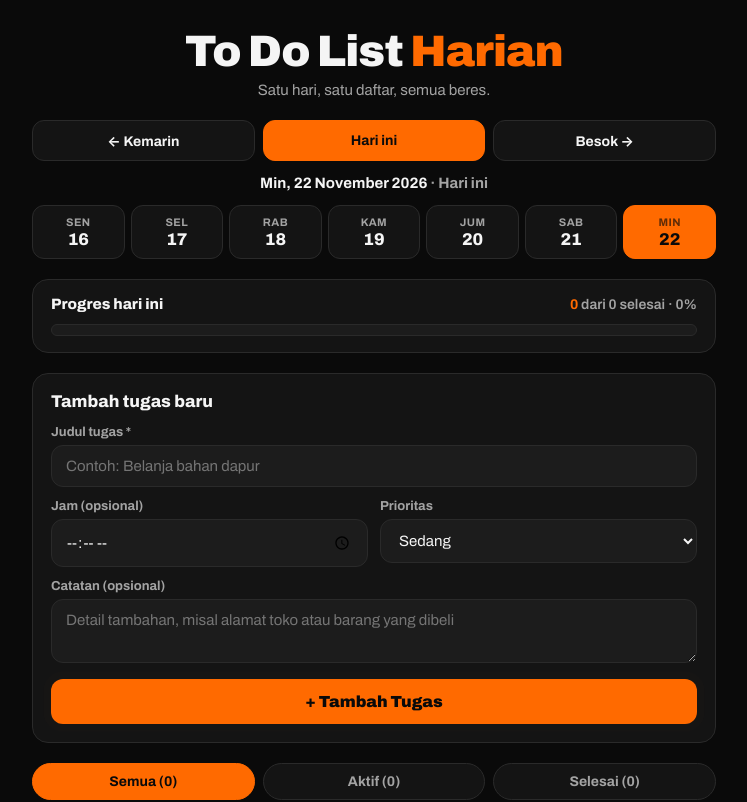
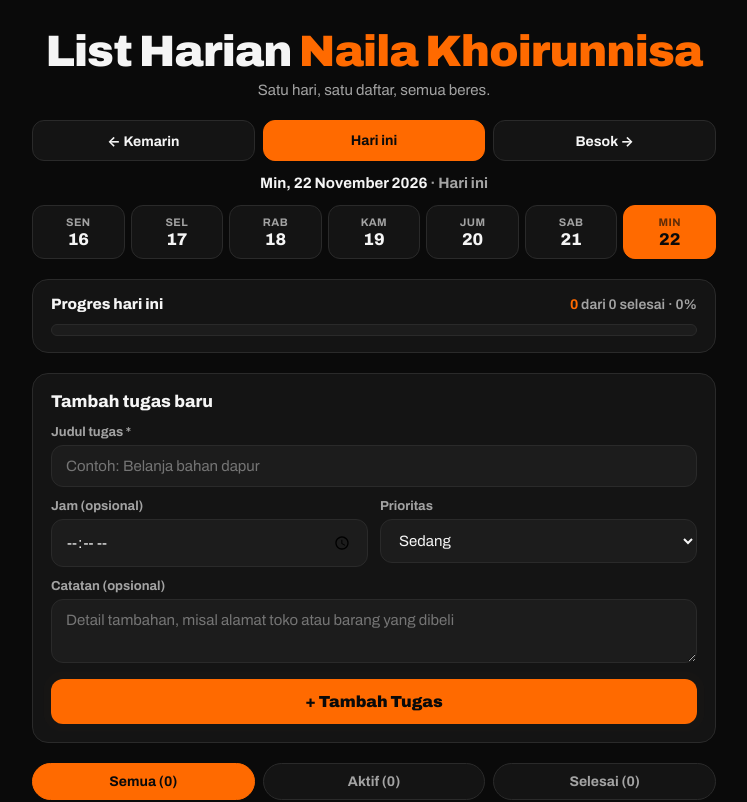
Before and after one commit to bagusalfian/coba, a Next.js app: page / in a window 1280 px wide. Shown: the top 802 px of the page, without its empty margins (266-1013 px from the left). Built offline with nearby package versions, Linux system fonts and the light colour scheme.

Commit message:
Ubah header menjadi List Harian Naila Khoirunnisa

```diff
--- a/app/layout.jsx
+++ b/app/layout.jsx
@@ -1,7 +1,7 @@
 import './globals.css';
 
 export const metadata = {
-  title: 'To Do List Harian',
+  title: 'List Harian Naila Khoirunnisa',
   description: 'Daftar tugas harian — sederhana, cepat, tersimpan di perangkatmu.',
   manifest: '/manifest.webmanifest',
 };
--- a/app/page.jsx
+++ b/app/page.jsx
@@ -207,7 +207,7 @@ export default function Home() {
       <main className="app">
         <header className="header">
           <h1>
-            To Do List <span>Harian</span>
+            List Harian <span>Naila Khoirunnisa</span>
           </h1>
           <p className="tagline">Satu hari, satu daftar, semua beres.</p>
         </header>
@@ -220,7 +220,7 @@ export default function Home() {
     <main className="app">
       <header className="header">
         <h1>
-          To Do List <span>Harian</span>
+          List Harian <span>Naila Khoirunnisa</span>
         </h1>
         <p className="tagline">Satu hari, satu daftar, semua beres.</p>
       </header>
```
Also changed, not shown: public/manifest.webmanifest.
